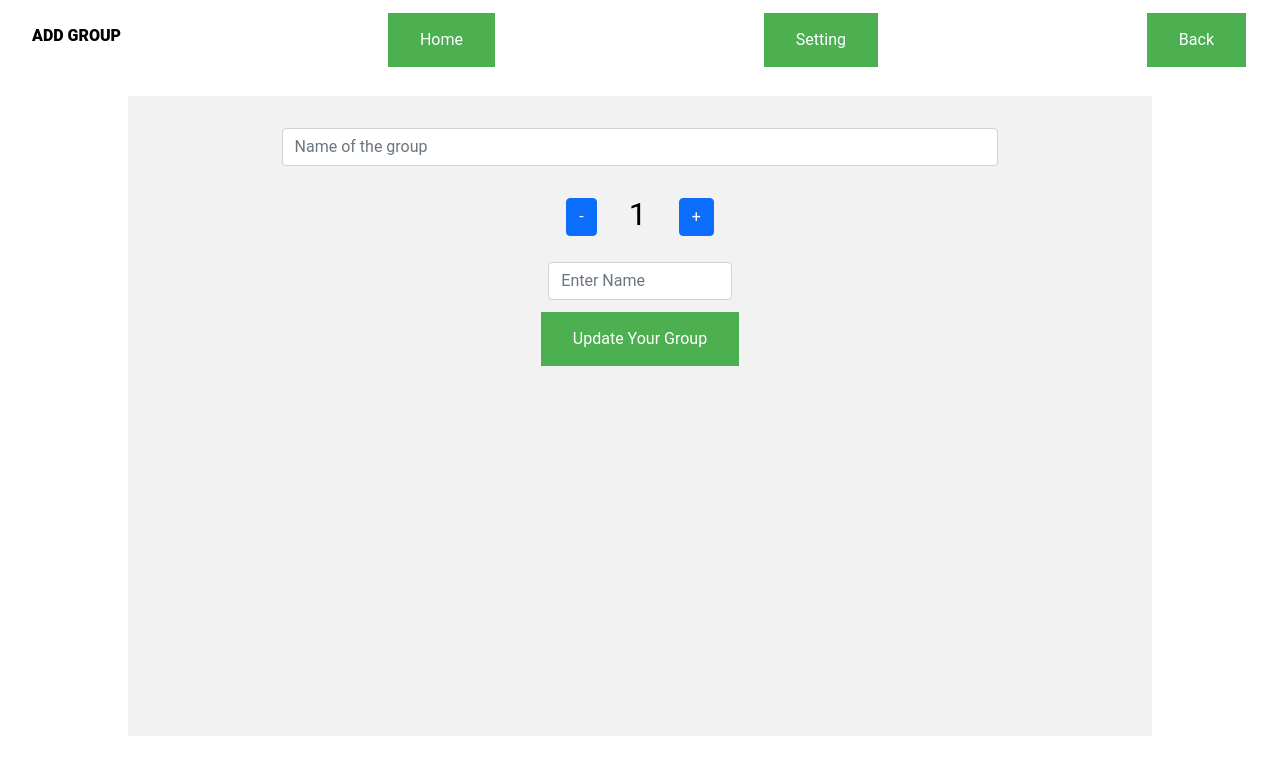
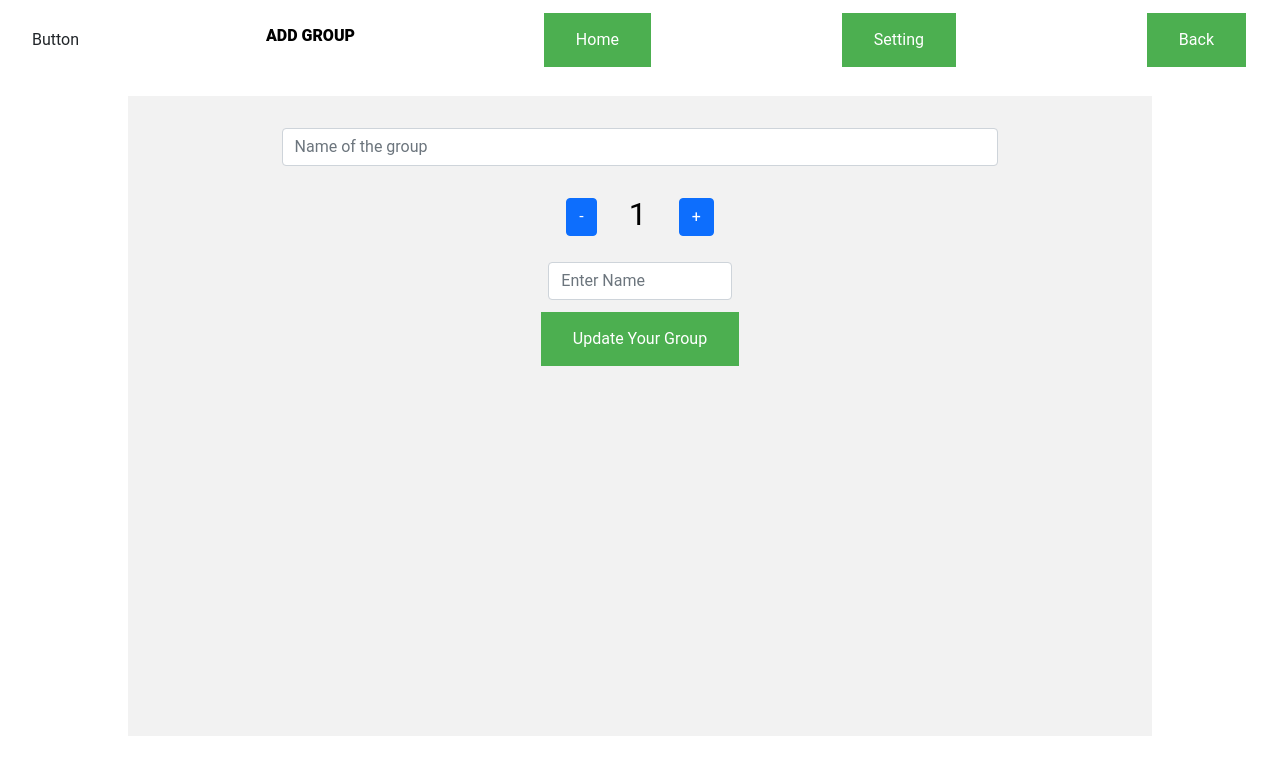
Before and after one commit to dhruvgaloriya/splitwise, a React (Create React App) app: page /add in a window 1280 px wide. Shown: the top 774 px of the page. Built offline with nearby package versions, Linux system fonts and the light colour scheme.

Commit message:
addign test

```diff
--- a/src/Components/AddGroup/AddGroup.jsx
+++ b/src/Components/AddGroup/AddGroup.jsx
@@ -1,6 +1,6 @@
 import React from "react";
+import { Link } from "react-router-dom";
 import "../../sass/styles.scss";
-import { Link } from "react-router-dom";
 import AddGroupCounter from "./AddGroupCounter";
 
 class AddGroup extends React.Component {
@@ -35,6 +35,9 @@ class AddGroup extends React.Component {
     return (
       <div className="addGroup">
         <div className="menu">
+          <div className="da" role="button" tabIndex={-1}>
+            Button
+          </div>
           <h1>Add group</h1>
           <Link className="exitBtn" to="/">
             Home
```
